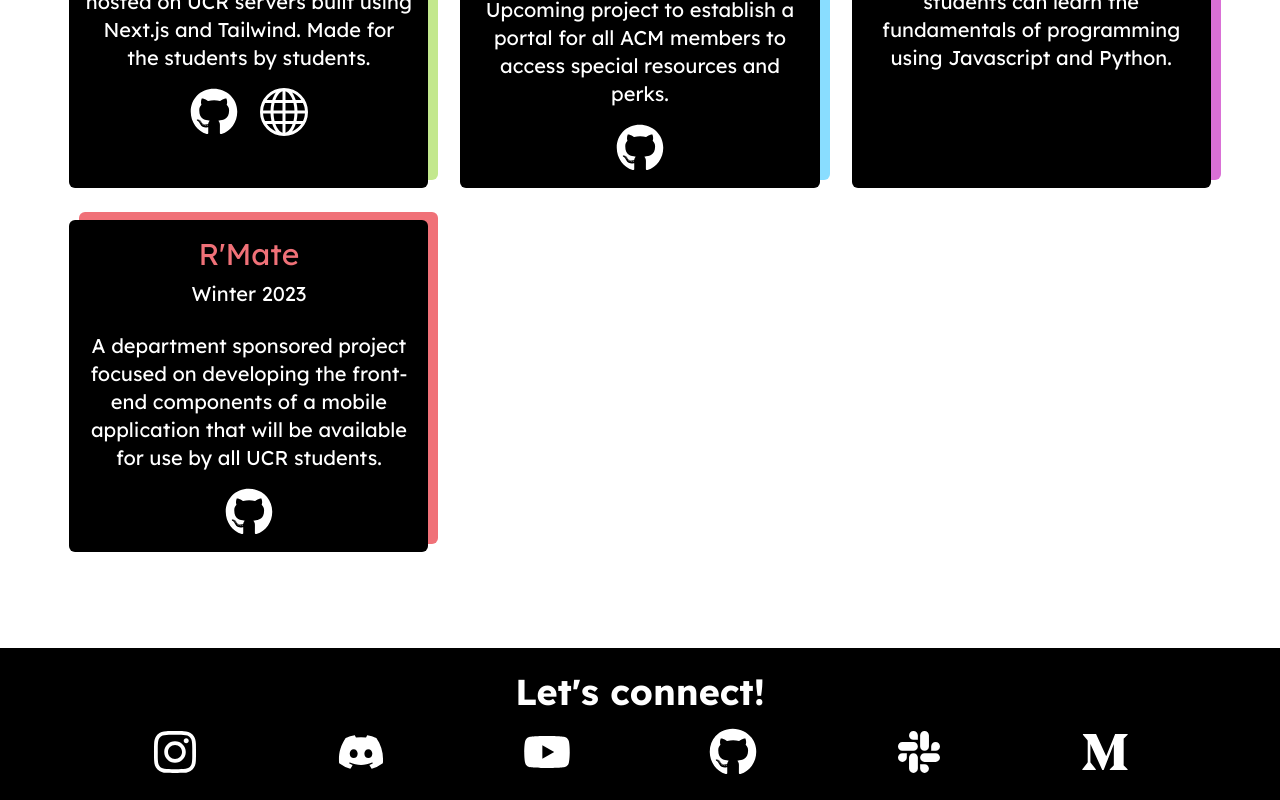
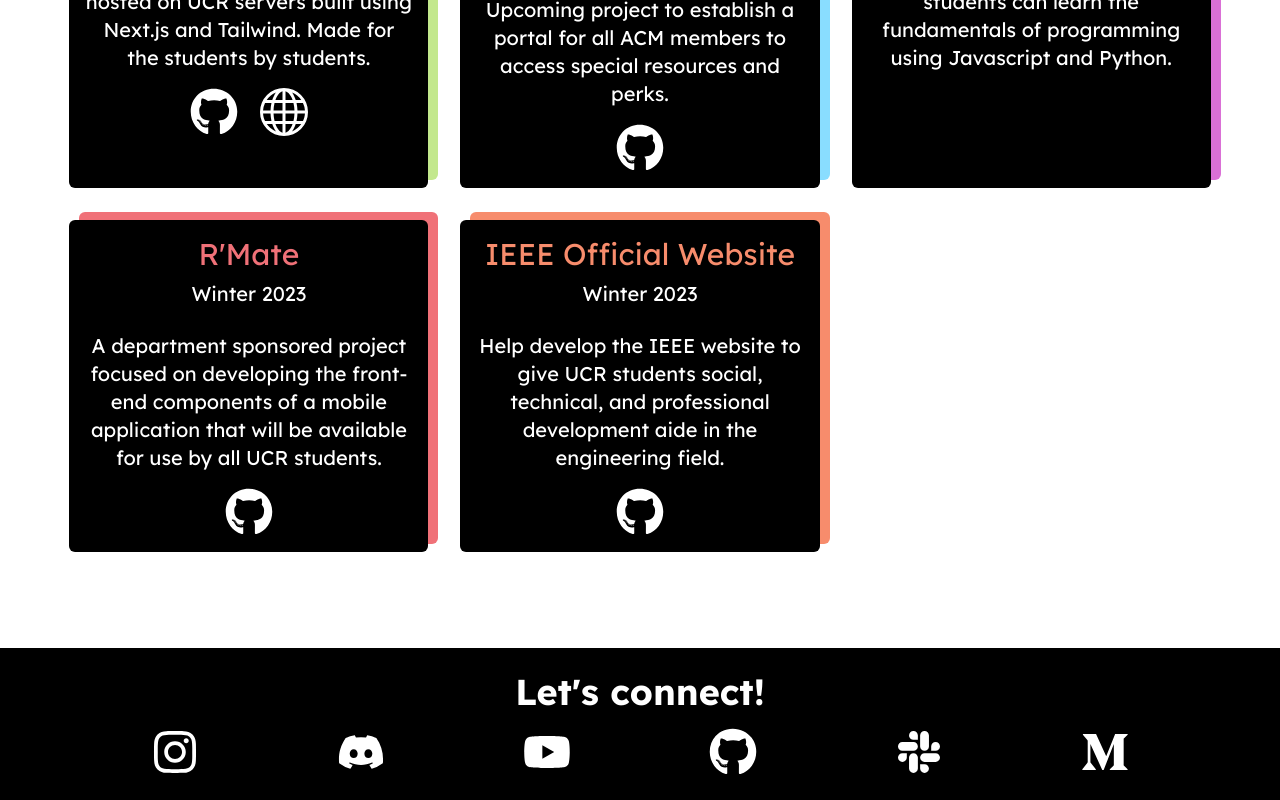
Before and after one commit to acm-ucr/acm-hydra, a Next.js app: page / in a window 1280 px wide. Shown: the part 2820-3620 px from the top of the page. Built offline with nearby package versions, Linux system fonts and the light colour scheme; no server answers.

Commit message:
Add ieee website

```diff
--- a/components/data/Projects.js
+++ b/components/data/Projects.js
@@ -39,6 +39,16 @@ const Projects = [
 		shadowcolor: "shadow-acm-pink",
 		titlecolor: "text-acm-pink",
 	},
+	{
+		title: "IEEE Official Website",
+		timeline: "Winter 2023",
+		description:
+			"Help develop the IEEE website to give UCR students social, technical, and professional development aide in the engineering field.",
+		github: "https://github.com/acm-ucr/ieee-website.git",
+		deployed: "",
+		shadowcolor: "shadow-acm-orange",
+		titlecolor: "text-acm-orange",
+	},
 ];
 
 export default Projects;
```
